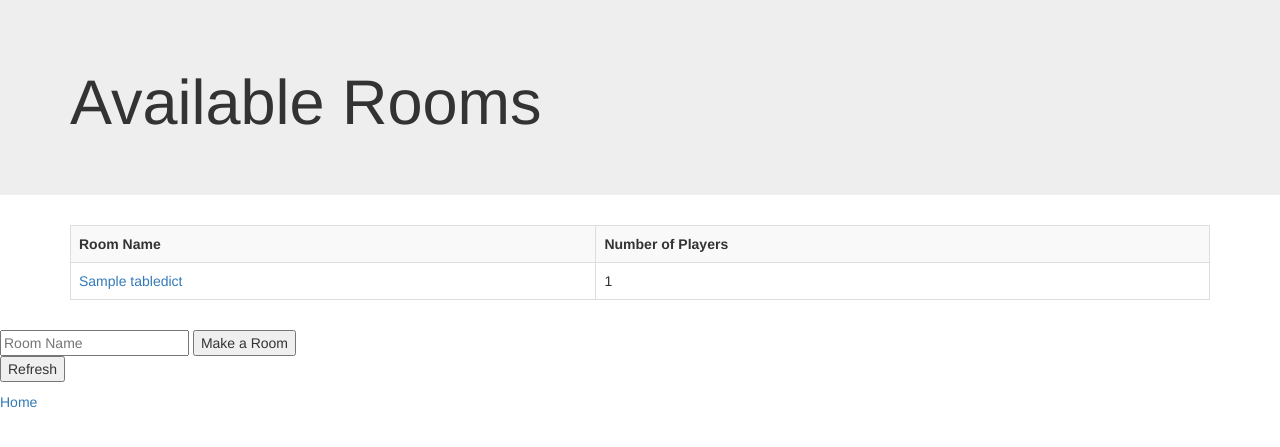
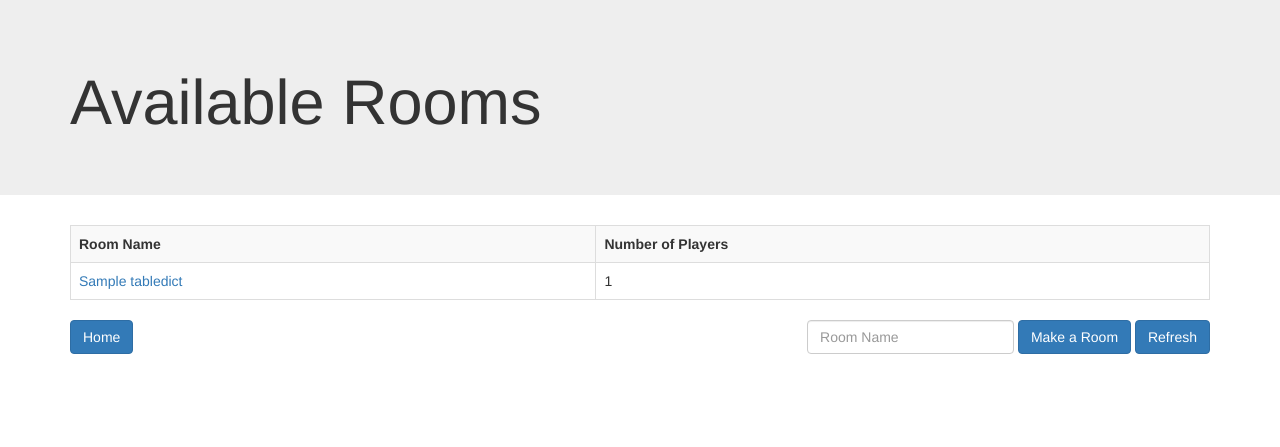
Before and after one commit to lawrenceliu2/Final_Project, a Flask app: template templates/rooms.html in a window 1280 px wide. Shown: the top 447 px of the page. Run offline with Flask 2, Linux system fonts and the light colour scheme; the template is opened without the code that fills it: most values are stand-ins (such as "Sample title", 1, 10 or a date in 2020).

Commit message:
improved styling for rooms page

```diff
--- a/static/main.js
+++ b/static/main.js
@@ -357,5 +357,6 @@ var init = function() {
     hueBarInit();
     sizeBarInit();
     bindMiscEvents();
+    dispInfobar("ayy lmao");
     //initPlayerList();
 };
--- a/templates/rooms.html
+++ b/templates/rooms.html
@@ -45,20 +45,13 @@
     {% endfor %}
     {% endif %}
 </table>
+
+  <a href="/"><input class="btn btn-primary pull-left" type="button" value="Home"></a>
+<form class="form-inline pull-right" action="/mkroom">
+  <input class="form-control" type="text" placeholder="Room Name" name="rname">
+  <input class="btn btn-primary" type="submit" value="Make a Room">
+  <input  class="btn btn-primary" type="button" onclick="window.location=window.location;" value="Refresh">
+</form>
 </div>
-
-    <p>
-      <form action="/mkroom">
-	<input type="text" placeholder="Room Name" name="rname">
-	<input type="submit" value="Make a Room">
-      </form>
-      <button onclick="window.location=window.location;">Refresh</button>
-    </p>
-
-    <p>
-      <a href="/">Home</a>
-    </p>
-
 </body>
-
 </html>
```
Also changed, not shown: templates/home.html (+6 -6 lines), data/dbsm.db. Lines whose indentation alone changed are shown as unchanged.
